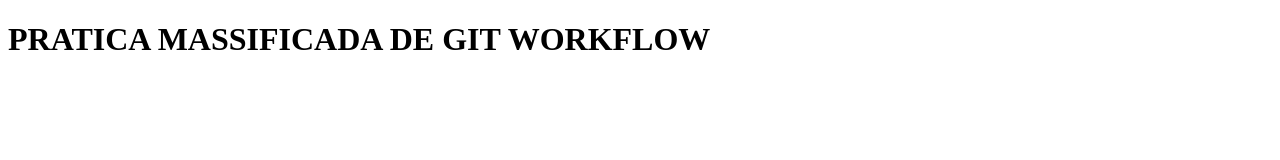
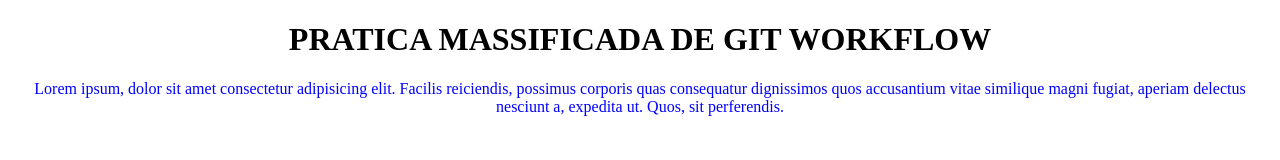
Before and after one commit to Tiagofsant/Pratica-massificada, a plain HTML site: page index.html in a window 1280 px wide. Drawn offline with Linux system fonts and the light colour scheme.

Commit message:
correção do css

```diff
--- a/index.html
+++ b/index.html
@@ -4,11 +4,15 @@
     <meta charset="UTF-8">
     <meta http-equiv="X-UA-Compatible" content="IE=edge">
     <meta name="viewport" content="width=device-width, initial-scale=1.0">
+    <link rel="stylesheet" href="styles.css">
     <title>Pagina inicial</title>
+
 </head>
+<body>
+    <h1> PRATICA MASSIFICADA DE GIT WORKFLOW</h1>
+    <p>Lorem ipsum, dolor sit amet consectetur adipisicing elit. Facilis reiciendis,
+    possimus corporis quas consequatur dignissimos quos accusantium vitae similique magni fugiat, aperiam delectus nesciunt a, expedita ut. Quos, sit perferendis.</p>
 
-<h1> PRATICA MASSIFICADA DE GIT WORKFLOW</h1>
-<body>
 
 </body>
 </html>
```
